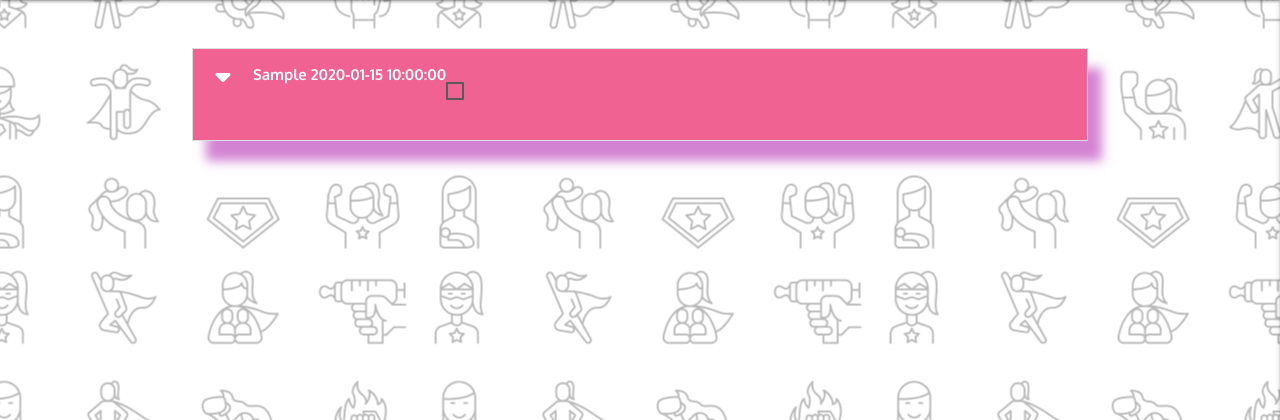
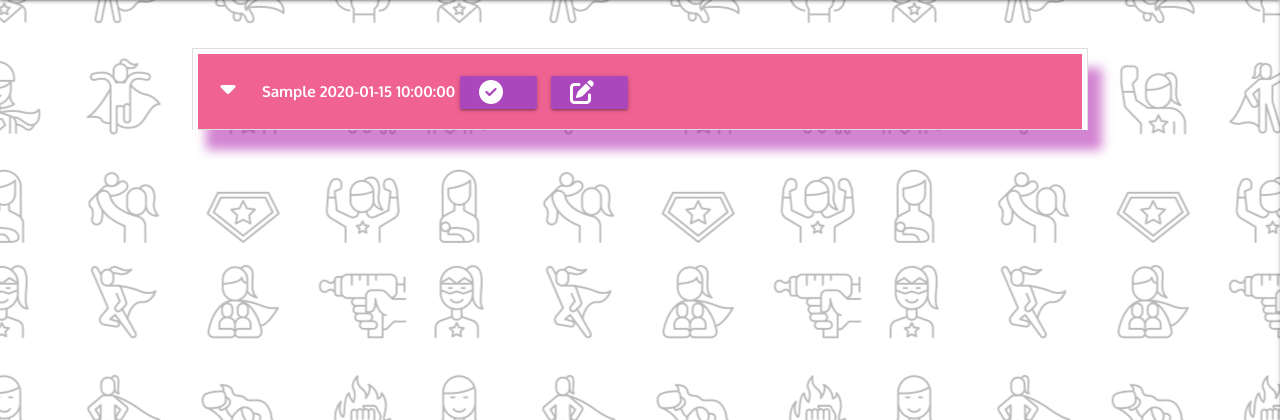
Before and after one commit to AgyLuczak/MUM-S-TO-DO-LIST, a Flask app: page / in a window 1280 px wide. Shown: the part 64-484 px from the top of the page. Run offline with Flask 3, Linux system fonts and the light colour scheme; a database or web service that is not in the repository returns one stand-in record (values such as "Sample title"); some libraries are stand-ins or nearby versions.

Commit message:
Add edit and done buttons

```diff
--- a/static/css/style.css
+++ b/static/css/style.css
@@ -37,6 +37,12 @@ nav .brand-logo {
     -moz-box-shadow: 14px 20px 10px 0px rgba(170, 21, 170, 0.52);
 }
 
+.collapsible-header {
+    align-items: center;
+    margin: 5px;
+    line-height: 45px;
+}
+
 
 .container-add-todo {
     max-width: 70%;
@@ -50,3 +56,8 @@ nav .brand-logo {
 .flashes h4 {
     line-height: 2;
 }
+
+.btn-small {
+
+    margin: 5px;
+}
--- a/templates/add_to_do_item.html
+++ b/templates/add_to_do_item.html
@@ -22,7 +22,7 @@
         <div class="row">
             <div class="input-field col s12">
                 <i class="fas fa-pencil-alt prefix text-darken-4"></i>
-                <input id="to_do_item" name="to_do_item" minlength="5" maxlength="50" type="text" class="validate"
+                <input id="to_do_item" name="to_do_item" minlength="3" maxlength="60" type="text" class="validate"
                     required>
                 <label for="to_do_item">New list item</label>
             </div>
@@ -31,7 +31,7 @@
         <div class="row">
             <div class="input-field col s12">
                 <i class="fas fa-align-left prefix text-darken-4"></i>
-                <textarea id="item_details" name="item_details" minlength="5" maxlength="200"
+                <textarea id="item_details" name="item_details" minlength="3" maxlength="200"
                     class="materialize-textarea validate"></textarea>
                 <label for="item_details">Details</label>
             </div>
--- a/templates/to_do_items.html
+++ b/templates/to_do_items.html
@@ -5,18 +5,20 @@
     <ul class="collapsible col s12 m8 offset-m2 no-padding no-border">
         {% for item in to_do_items %}
         <li>
-            <div class="collapsible-header white-text pink lighten-2"><i class="fas fa-caret-down"></i>
-                {{ item.to_do_item }} {{ item.due_date }}
-                {% if item.is_important == "on" %}
-                <i class="fa-solid fa-star"></i>
-                {% endif %}
-                <p>
-                    <label>
-                        <input type="checkbox" />
-                        <span class="checkbox"></span>
-                    </label>
-                </p>
+            <div class="collapsible-header white-text pink lighten-2">
+                <div class="col s9">
+                    <i class="fas fa-caret-down"></i>
+                    {{ item.to_do_item }} {{ item.due_date }}
+                    {% if item.is_important == "on" %}
+                    <i class="fa-solid fa-star"></i>
+                    {% endif %}
+                </div>
+                <div class="col s3">
+                    <a href="" class="btn-small purple lighten-1"><i class="fa-solid fa-circle-check"></i></a>
+                    <a href="" class="btn-small purple lighten-1"><i class="fa-solid fa-pen-to-square"></i></a>
+                </div>
             </div>
+
             <div class="collapsible-body">Category: {{ item.category_name }}
                 <p>Details: {{ item.item_details }}</p>
             </div>
```
